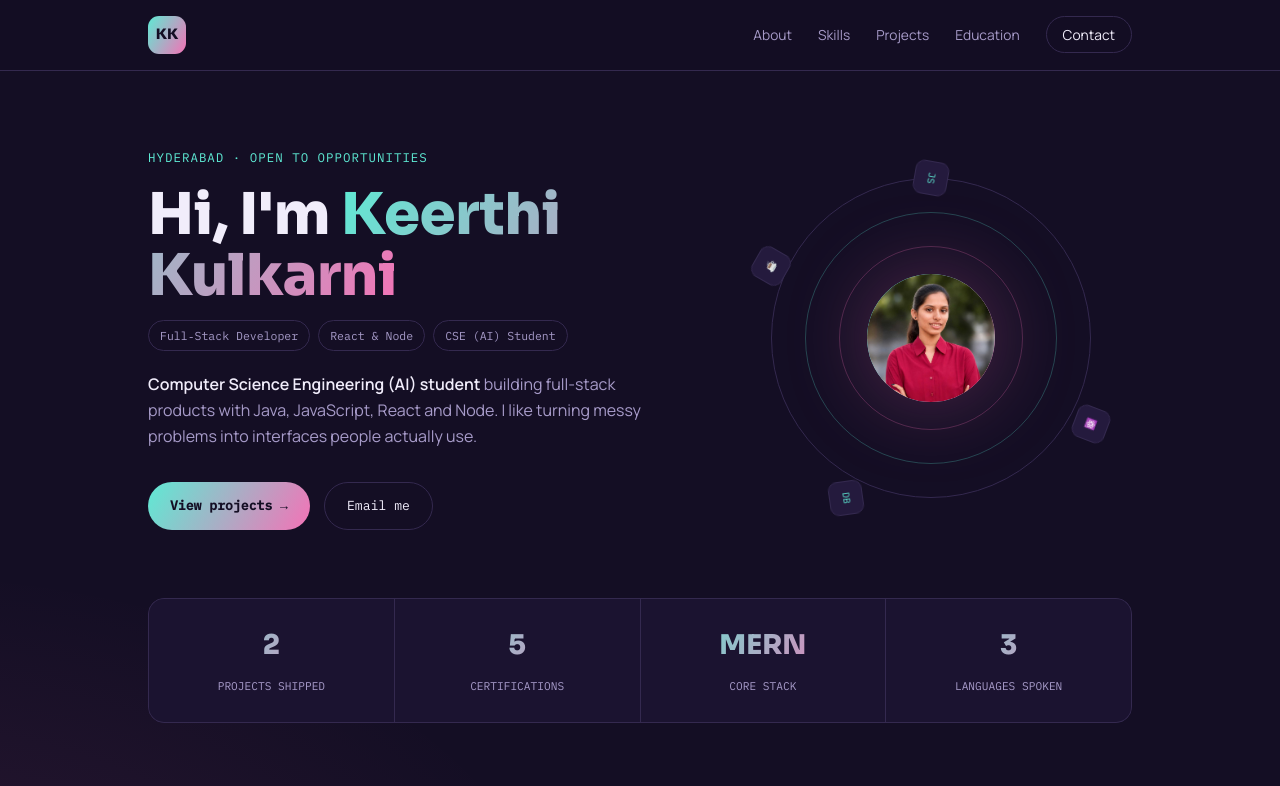
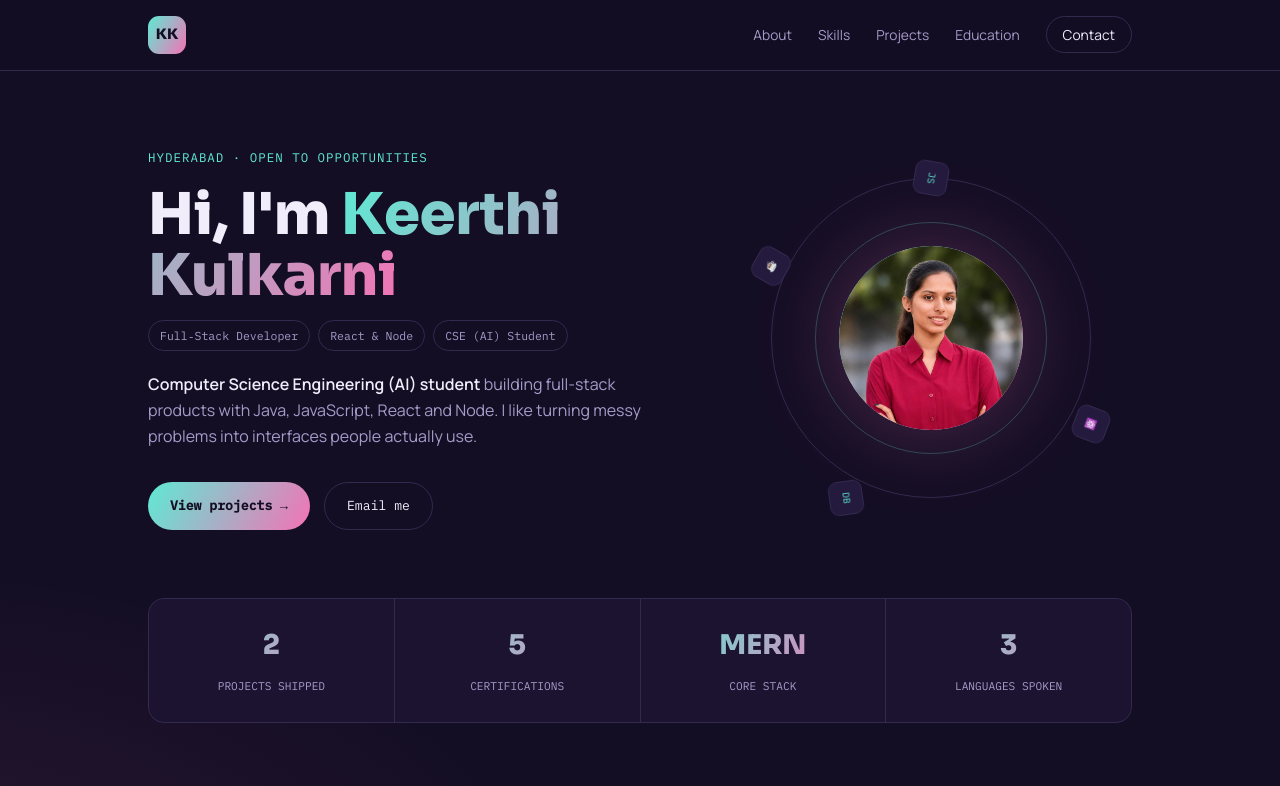
Before and after one commit to keerthi-kulkarni/portfolio, a plain HTML site: page index.html in a window 1280 px wide. Shown: the top 786 px of the page. Drawn offline with Linux system fonts and the light colour scheme.

Commit message:
Update index.html

```diff
--- a/index.html
+++ b/index.html
@@ -134,10 +134,9 @@
   .ring{
     position:absolute; border-radius:50%; border:1px solid var(--line); inset:0;
   }
-  .ring.r2{ inset: 34px; border-color: rgba(94,234,212,0.25); }
-  .ring.r3{ inset: 68px; border-color: rgba(244,114,182,0.25); }
+  .ring.r2{ inset: 44px; border-color: rgba(94,234,212,0.25); }
   .avatar{
-    position:absolute; inset: 96px;
+    position:absolute; inset: 68px;
     border-radius:50%;
     background: var(--grad);
     display:flex; align-items:center; justify-content:center;
@@ -372,7 +371,6 @@
     <div class="orbit-wrap hero-in d3" aria-hidden="true">
       <div class="ring r1"></div>
       <div class="ring r2"></div>
-      <div class="ring r3"></div>
       <div class="avatar">
         <img src="videos/profile.jpg" alt="Keerthi Kulkarni" onerror="this.style.display='none'; this.nextElementSibling.style.display='flex';">
         <span class="avatar-fallback">KK</span>
```
